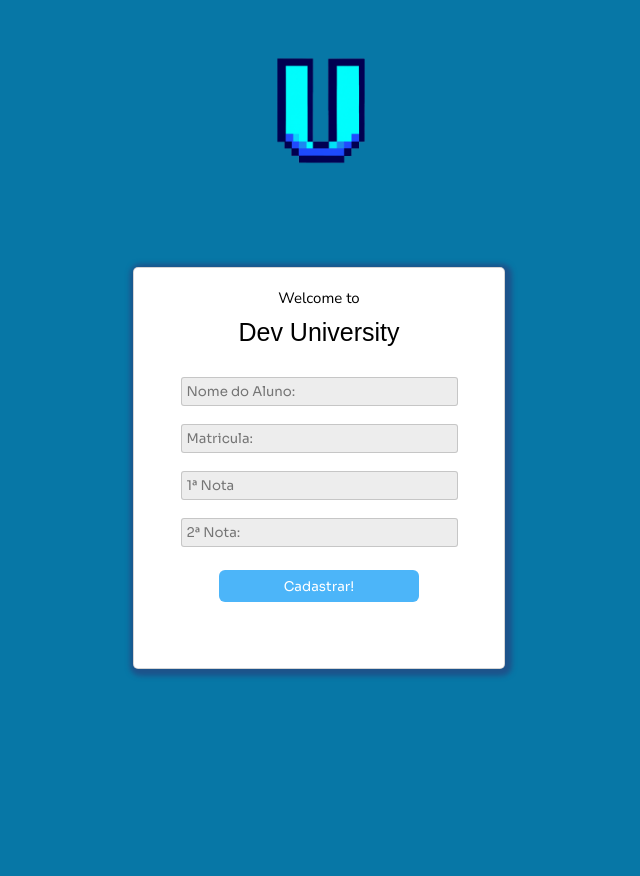
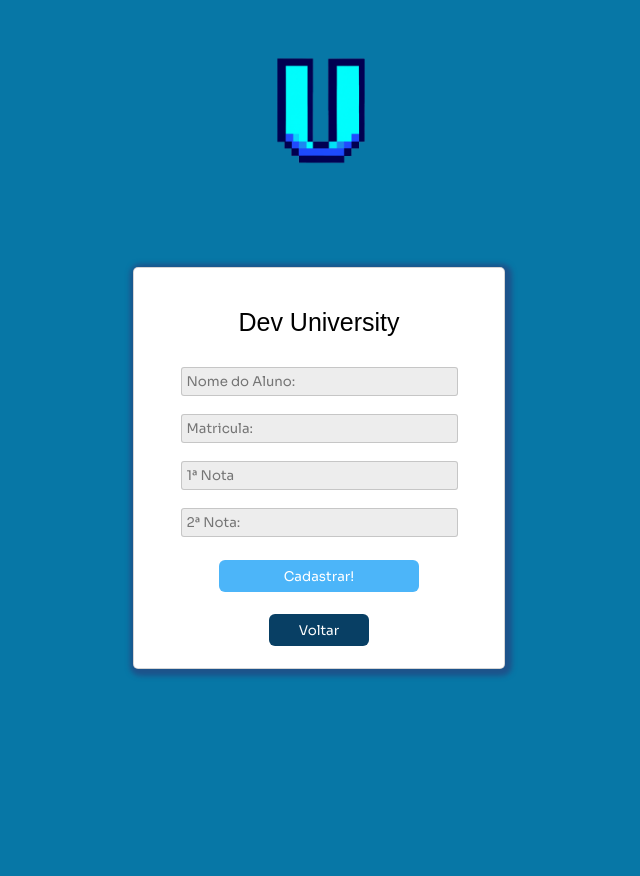
Before and after one commit to DevUniversity-UNIPE/DevUniversityLogin, a PHP site: page /CadAlunoHTML.php in a window 1280 px wide. Shown: the whole page, without its empty margins (321-961 px from the left). Run offline with PHP 8.4, Linux system fonts and the light colour scheme; the visitor is signed in with stand-in values (Sample User, id 1); some web fonts are replaced.

Commit message:
Adicionado Botão de voltar - CadAlunoHTML

```diff
--- a/CadAlunoHTML.php
+++ b/CadAlunoHTML.php
@@ -24,7 +24,6 @@
     </div>
     <div class="container">
         <div class="FormCont">
-            <p class="welcomeMessage"> Welcome to </p>
             <p class="logoName">Dev University</p>
             <form action="CadAlunoPHP.php" method="post">
                 <div class="inputPlaceholder">
@@ -34,6 +33,11 @@
                     <input type="text" placeholder="2ª Nota:" name="nota2">
                     <div>
                         <button type="submit" class="SubmitButton">Cadastrar!</button><br>
+                    </div>
+                </div>
+            </form>
+            <form action="TabelaNotas.php" method="get">
+                <button type="submit" class="TabNotasBtn"> Voltar </button>
             </form>
         </div>
     </div>
--- a/registro.css
+++ b/registro.css
@@ -33,16 +33,8 @@ body{
 
 }
 
-.welcomeMessage {
-    font-size: 15px;
-    margin-top: 20px;
-    margin-bottom: 10px;
-    font-family: "Nunito Sans", sans-serif;
-    font-weight: 500;
-}
-
 .logoName{
-    margin-top: 0px;
+    margin-top: 40px;
     font-family: 'Asap Condensed', sans-serif;
     font-size: 25px;
 }
@@ -112,6 +104,21 @@ input{
     align-items: center;
 }
 
+.TabNotasBtn{
+    margin-top: 0px;
+    font-family: 'Sora', sans-serif;
+    display: flex;
+    justify-content: center;
+    background-color: #083f64;
+    width: 100px;
+    height: 32px;
+    color: white;
+    border-radius: 6px;
+    border: none;
+    align-items: center;
+}
+
+
 .Cad{
     text-decoration: none;
     font-family: 'Sora', sans-serif;
```
